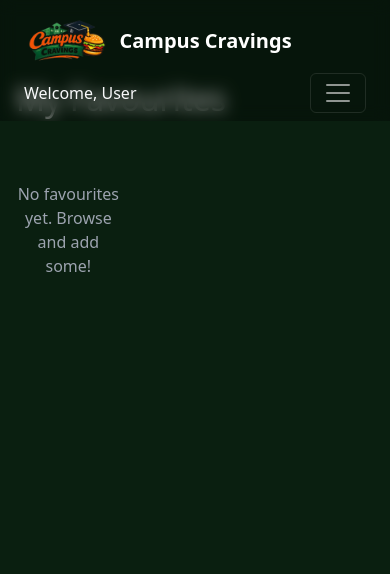
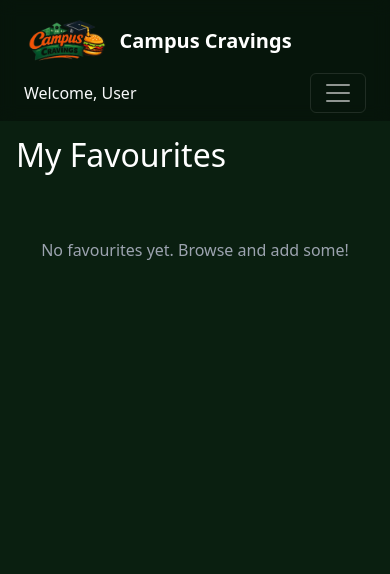
Before and after one commit to campus-cravings-org/campus-cravings, a Python web app: template app/templates/favourites.html in a window 390 px wide. Shown: the top 574 px of the page. Run offline with Jinja, Linux system fonts and the light colour scheme; the template is opened without the code that fills it, so the values that code supplies are empty; some libraries are stand-ins or nearby versions.

Commit message:
fixed padding of fav page

```diff
--- a/app/templates/favourites.html
+++ b/app/templates/favourites.html
@@ -9,7 +9,7 @@ body {
 .favourites-page {
     max-width: 980px;
     margin: 0 auto;
-    padding: 24px 16px 40px;
+    padding: 80px 16px 40px;
 }
 
 .favourites-page h2 {
@@ -22,6 +22,18 @@ body {
     display: grid;
     grid-template-columns: repeat(3, minmax(0, 1fr));
     gap: 22px;
+}
+
+@media (max-width: 767px) {
+    .places-grid {
+        grid-template-columns: 1fr;
+    }
+}
+
+@media (min-width: 768px) and (max-width: 991px) {
+    .places-grid {
+        grid-template-columns: repeat(2, minmax(0, 1fr));
+    }
 }
 
 .browse-card {
```
